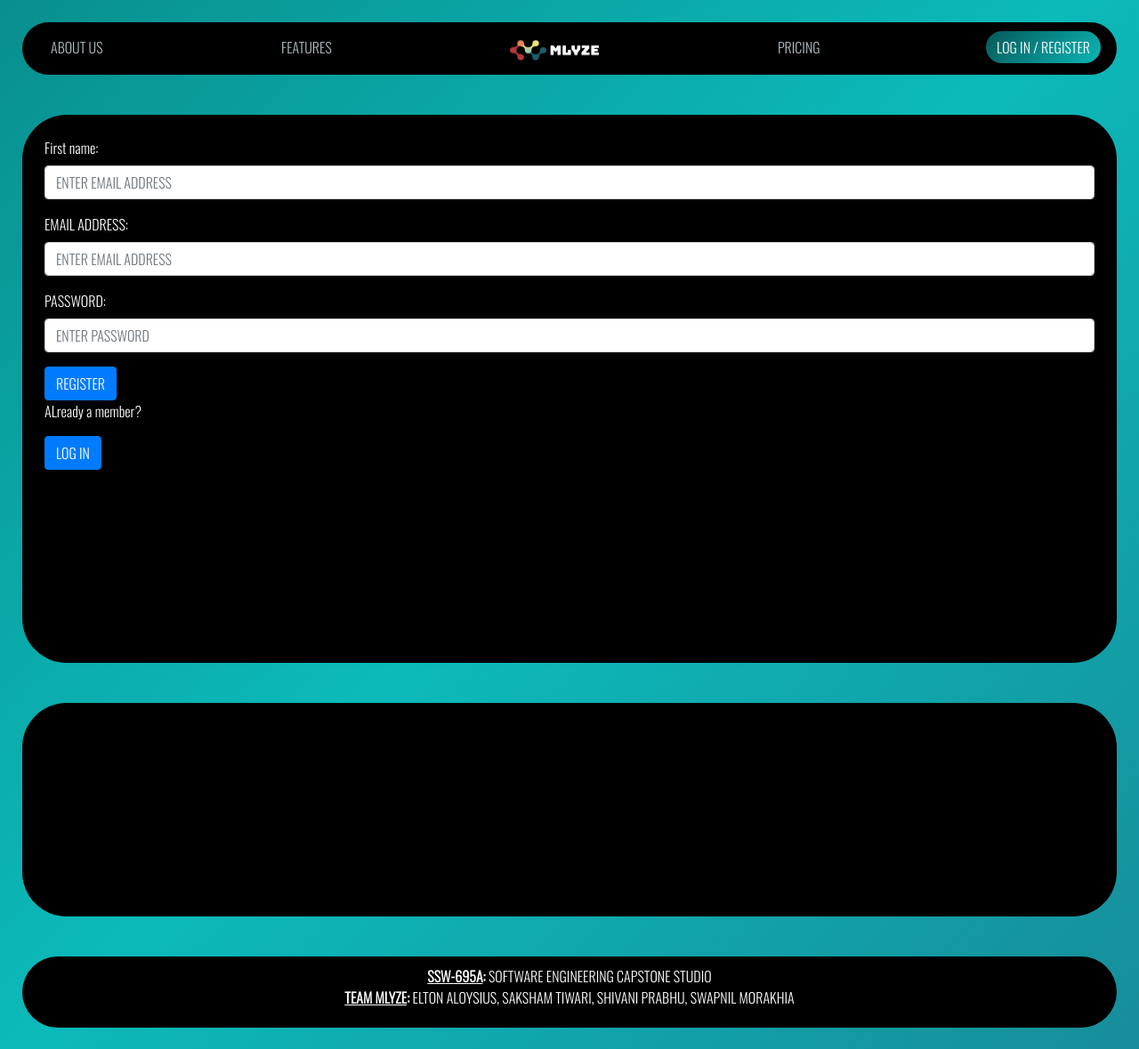
After one commit to swapnil-morakhia/MLyze, a Flask app: page /register in a window 1280 px wide. The commit adds this page. Shown: the whole page at 89% size. Run offline with Flask 2, Linux system fonts and the light colour scheme; some libraries are stand-ins or nearby versions.

Commit message:
routes_and_session
Added routes and server side session

```diff
--- a/App.py
+++ b/App.py
@@ -1,28 +1,129 @@
 from flask import Flask, render_template, request
+import json
+from os import name
+from typing import Text
+from flask import Flask, render_template, request, redirect, url_for, jsonify, session
+# from ProcessText import ProcessText
 from TextAnalysis import TextAnalysis
+from markupsafe import escape
+from flask_mongoengine import MongoEngine
+import pymongo
+import uuid
+from functools import wraps
 
 app = Flask(__name__)
+
+# database
+client = pymongo.MongoClient('localhost', 27017)
+db = client.mydatabase
+
+app.secret_key = b'_5#y2L"F4Q8z\n\xec]/'
+
+# Decorators
+
+def login_required(f):
+    @wraps(f)
+    def wrap(*args, **kwargs):
+        if 'logged_in' in session:
+            return f(*args, **kwargs)
+        else:
+            return redirect('/')
+    return wrap
+
+def start_session(user):
+    # del user['password']
+    session['logged_in'] = True
+    session['user'] = user
+    # print(user)
+    # print(session)
+    return jsonify(user), 200
+
 
 @app.route('/')
 def homepage():
     return render_template('homepage.html')
 
-@app.route('/login')
-def login():
-    return render_template('login.html')
+@app.route('/register', methods=['GET', 'POST'])
+def register():
+    error = None
+    if request.method == 'POST':
+        # print(request.form)
+        # Create the user object
+        user = {
+            "_id": uuid.uuid4().hex,
+            "name": request.form.get('name'),
+            "email": request.form.get('email'),
+            "password": request.form.get('password')
+        }
+        print(user)
+        # user['password'] = pbkdf2_sha256.encrypt(user['password'])
+        # Check for existing email address
+        if db.users.find_one({"email": user['email']}):
+            # return jsonify({"error": "Email address already in use"}), 400
 
-@app.route('/analysis')
-def analysis():
-    return render_template('analysispage.html', dictionary_response=dict())
+            return render_template("register.html", error= "Email address already in use")
+
+        if db.users.insert_one(user):
+            # return start_session(user)
+            return redirect(url_for('login'))
+
+    return render_template("register.html")
+
+@app.route('/signout')
+def signout():
+    session.clear()
+    return redirect('/')
+
+# @app.route('/login')
+# def login():
+#     return render_template('login.html')
+
+@app.route('/login', methods=['GET', 'POST'])
+def login(error = None):
+
+    if request.method == 'POST':
+        user = db.users.find_one({
+            "email": request.form.get('email')
+        })
+
+        if user:
+            user_password = user['password']
+            if request.form.get('password') ==  user_password:
+                user_name = user['name']
+                start_session(user_name)
+                return redirect(url_for('dashboard', name = user_name))
+            else:
+                error = "Invalid credentials"
+                return render_template('login.html', error = error)
+        else:
+            error = "Invalid credentials"
+            return render_template('login.html', error = error)
+    return render_template('login.html', error = error)
+
+
+# @app.route('/dashboard')
+# def dashboard():
+#     return render_template('dashboard.html', dictionary_response=dict())
+
+@app.route('/dashboard', methods=['GET', 'POST'])
+@login_required
+def dashboard(logged_in = None):
+    logged_in = session['logged_in']
+    user_name = session['user']
+    print(user_name)
+    return render_template('dashboard.html', logged_in=logged_in)
+
+
 
 @app.route('/analyzing', methods=['GET', 'POST'])
 def analyzing():
     if request.method == 'POST':
         text_analysis = TextAnalysis(request.form['text'])
         print(text_analysis.get_response())
-        return render_template('analysispage.html', dictionary_response=text_analysis.get_response())
+        return render_template('dashboard.html', dictionary_response=text_analysis.get_response())
     else:
-        return render_template('analysispage.html', dictionary_response=dict())
+        return render_template('dashboard.html', dictionary_response=dict())
+
 
 if __name__ == '__main__':
     app.run(debug=True)
--- a/static/CSS/login.css
+++ b/static/CSS/login.css
@@ -1,15 +1,15 @@
-#log_in_form {
+#log_in_form #register_form{
   margin-left: 25%;
   margin-right: 25%;
   width: 50%;
   padding-top: 10%;
 }
 
-#log_in_form input {
+#log_in_form input #register_form input {
   border-radius: 50px;
 }
 
-#log_in_form button {
+#log_in_form button #register_form button {
   height: 45px;
   width: 100%;
   border-radius: 50px;
@@ -20,6 +20,6 @@
   border-width: 2px;
 }
 
-#log_in_form button:hover {
+#log_in_form #register_form button:hover {
   border-color: #FFFFFF;
 }
--- a/templates/base_one.html
+++ b/templates/base_one.html
@@ -1,5 +1,6 @@
 <!doctype html>
 <html lang="en">
+
 <head>
   <meta charset="utf-8">
   <meta name="viewport" content="width=device-width, initial-scale=1, shrink-to-fit=no">
@@ -7,17 +8,19 @@
   <!-- Custom links -->
   <link rel="stylesheet" type="text/css" href="{{ url_for('static', filename='css/homepage.css') }}">
   <link rel="stylesheet" type="text/css" href="{{ url_for('static', filename='css/login.css') }}">
-      <link rel="stylesheet" type="text/css" href="{{ url_for('static', filename='css/analysispage.css') }}">
+  <link rel="stylesheet" type="text/css" href="{{ url_for('static', filename='css/dashboard.css') }}">
   <link rel="icon" href="{{ url_for('static', filename='gallery/icon.png') }}">
 
   <!-- Bootstrap CSS -->
-    <link rel="stylesheet" href="https://stackpath.bootstrapcdn.com/bootstrap/4.3.1/css/bootstrap.min.css" integrity="sha384-ggOyR0iXCbMQv3Xipma34MD+dH/1fQ784/j6cY/iJTQUOhcWr7x9JvoRxT2MZw1T" crossorigin="anonymous">
+  <link rel="stylesheet" href="https://stackpath.bootstrapcdn.com/bootstrap/4.3.1/css/bootstrap.min.css"
+    integrity="sha384-ggOyR0iXCbMQv3Xipma34MD+dH/1fQ784/j6cY/iJTQUOhcWr7x9JvoRxT2MZw1T" crossorigin="anonymous">
 
   <title>Homepage | MLyze</title>
 </head>
+
 <body>
   <section>
-      <nav class="navbar navbar-expand-lg" id= "navigation_bar">
+    <nav class="navbar navbar-expand-lg" id="navigation_bar">
       <div class="collapse navbar-collapse" id="navbarSupportedContent">
         <ul class="nav">
           <li class="nav-item">
@@ -37,12 +40,17 @@
           <li class="nav-item">
             <a class="nav-link" href="{{ url_for('homepage') }}">PRICING</a>
           </li>
-
+          {% if logged_in %}
+          <a href="{{ url_for('signout') }}">
+            <button type="button" class="btn btn-primary">Sign Out</button>
+          </a>
+          {% else %}
           <li>
             <a href="{{ url_for('login') }}">
               <button type="button" class="btn btn-primary">LOG IN / REGISTER</button>
             </a>
           </li>
+          {% endif %}
         </ul>
 
 
@@ -67,8 +75,15 @@
     <br>
 
     <!-- jQuery first, then Popper.js, then Bootstrap JS -->
-    <script src="https://code.jquery.com/jquery-3.3.1.slim.min.js" integrity="sha384-q8i/X+965DzO0rT7abK41JStQIAqVgRVzpbzo5smXKp4YfRvH+8abtTE1Pi6jizo" crossorigin="anonymous"></script>
-    <script src="https://cdnjs.cloudflare.com/ajax/libs/popper.js/1.14.7/umd/popper.min.js" integrity="sha384-UO2eT0CpHqdSJQ6hJty5KVphtPhzWj9WO1clHTMGa3JDZwrnQq4sF86dIHNDz0W1" crossorigin="anonymous"></script>
-    <script src="https://stackpath.bootstrapcdn.com/bootstrap/4.3.1/js/bootstrap.min.js" integrity="sha384-JjSmVgyd0p3pXB1rRibZUAYoIIy6OrQ6VrjIEaFf/nJGzIxFDsf4x0xIM+B07jRM" crossorigin="anonymous"></script>
+    <script src="https://code.jquery.com/jquery-3.3.1.slim.min.js"
+      integrity="sha384-q8i/X+965DzO0rT7abK41JStQIAqVgRVzpbzo5smXKp4YfRvH+8abtTE1Pi6jizo"
+      crossorigin="anonymous"></script>
+    <script src="https://cdnjs.cloudflare.com/ajax/libs/popper.js/1.14.7/umd/popper.min.js"
+      integrity="sha384-UO2eT0CpHqdSJQ6hJty5KVphtPhzWj9WO1clHTMGa3JDZwrnQq4sF86dIHNDz0W1"
+      crossorigin="anonymous"></script>
+    <script src="https://stackpath.bootstrapcdn.com/bootstrap/4.3.1/js/bootstrap.min.js"
+      integrity="sha384-JjSmVgyd0p3pXB1rRibZUAYoIIy6OrQ6VrjIEaFf/nJGzIxFDsf4x0xIM+B07jRM"
+      crossorigin="anonymous"></script>
 </body>
+
 </html>
--- /dev/null
+++ b/templates/register.html
@@ -0,0 +1,30 @@
+{% extends 'base_one.html' %} {% block content %}
+<div class="page" id="first_page">
+  <form id="register_form" name="sign_up_form" action="{{ url_for('register') }}" method="POST">
+    <div class="form-group">
+      <label for="exampleInputEmail1">First name:</label>
+      <input type="text" class="form-control" id="exampleInputEmail1" placeholder="ENTER EMAIL ADDRESS" name="name"
+        required />
+    </div>
+    <div class="form-group">
+      <label for="exampleInputEmail1">EMAIL ADDRESS:</label>
+      <input type="email" class="form-control" id="exampleInputEmail1" aria-describedby="emailHelp"
+        placeholder="ENTER EMAIL ADDRESS" />
+    </div>
+    <div class="form-group">
+      <label for="exampleInputPassword1">PASSWORD:</label>
+      <input type="password" class="form-control" id="exampleInputPassword1" placeholder="ENTER PASSWORD" />
+    </div>
+      <a href="{{ url_for('register') }}">
+        <button type="submit" class="btn btn-primary">REGISTER</button>
+      </a>
+  </form>
+  <div class="register_form">
+
+    <p>ALready a member?</p>
+    <a href="{{ url_for('login') }}">
+      <button type="submit" class="btn btn-primary">LOG IN</button>
+    </a>
+  </div>
+</div>
+{% endblock %}
```
Also changed, not shown: templates/login.html (+19 -7 lines), static/CSS/dashboard.css (renamed from static/css/analysispage.css), templates/dashboard.html (renamed from templates/analysispage.html). Lines whose indentation alone changed are shown as unchanged.
